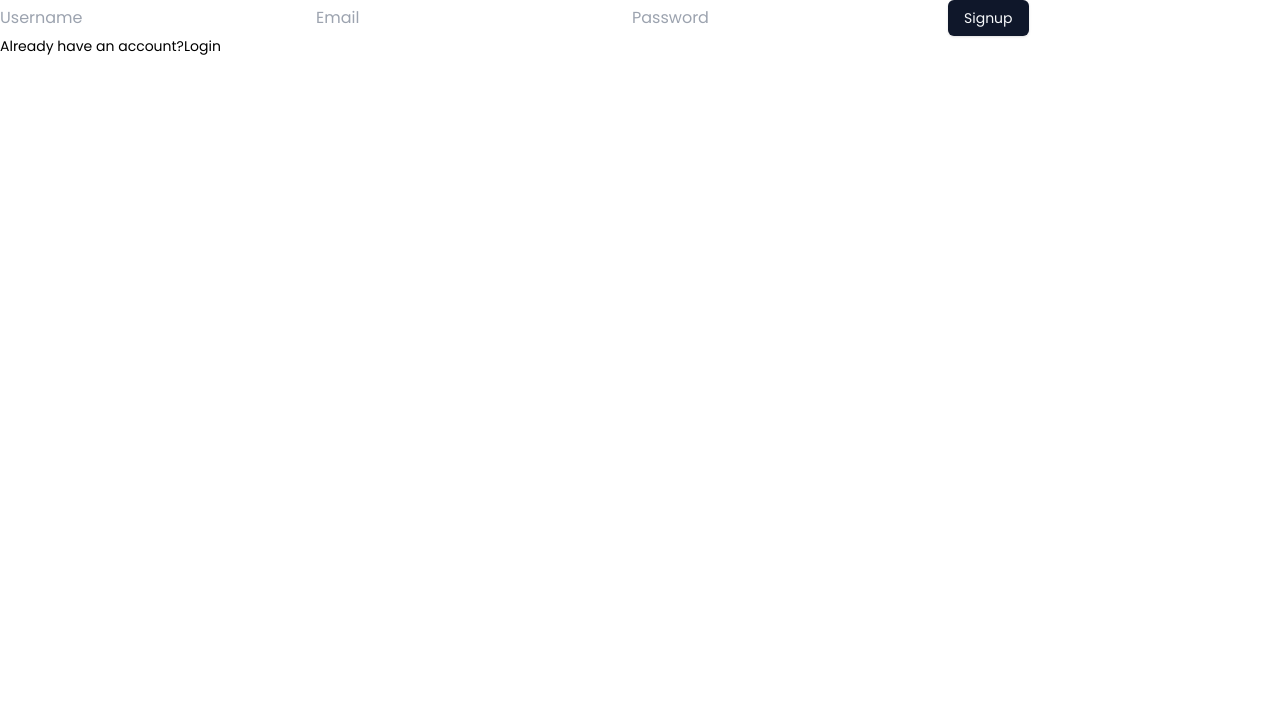
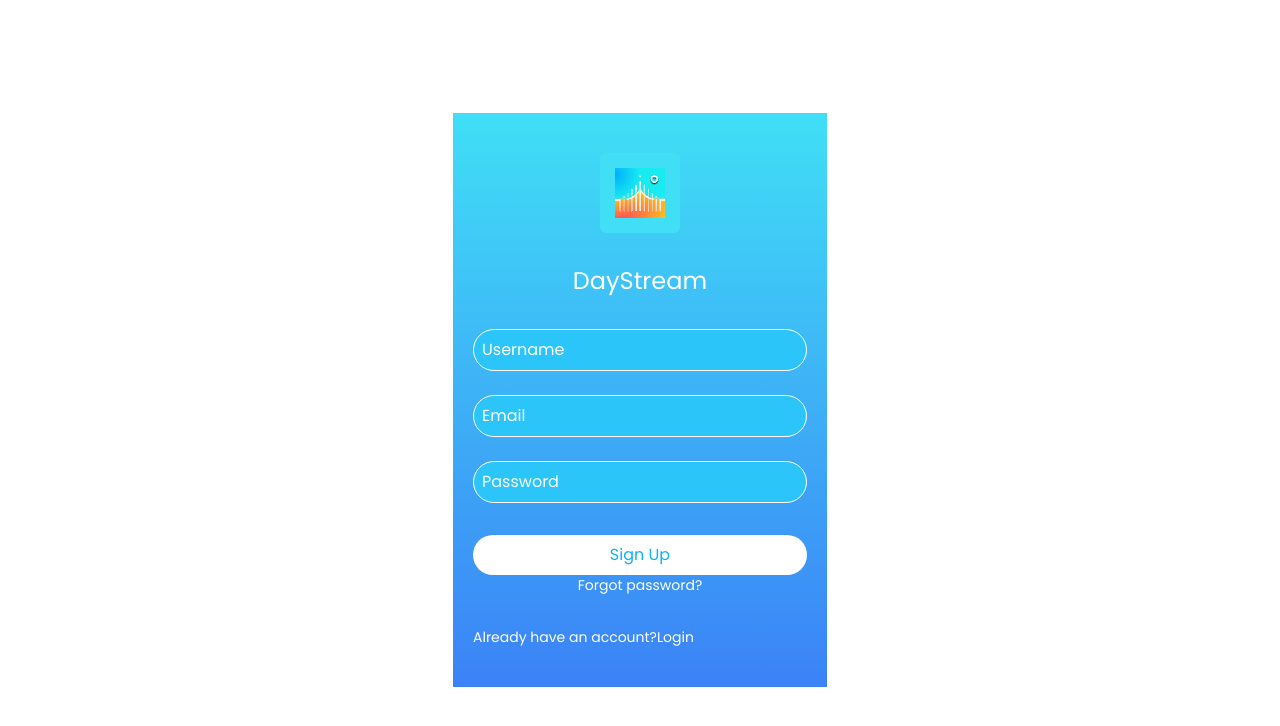
Before and after one commit to adityanithariya/DayStream, a Next.js app in the folder client/: page /Signup in a window 1280 px wide. Shown: the top 726 px of the page. Built offline with nearby package versions, Linux system fonts and the light colour scheme.

Commit message:
signup & login

```diff
--- a/client/app/Signup/page.tsx
+++ b/client/app/Signup/page.tsx
@@ -52,10 +52,8 @@ const Signup: NextPage = () => {
   return isLoginActive ? (
     // Login
     <div className="flex justify-center items-center h-screen sm:w-300">
-      {' '}
       <div className="bg-gradient-to-b from-light-blue to-blue-500 w-auto flex flex-col items-center justify-center sm:h-auto py-10">
         <div className="max-w-md h-20 w-20 bg-light-blue rounded-md mb-8 flex items-center justify-center">
-          {' '}
           <Image
             className="p-3 text-xl"
             src="/icon-72x72.png"
@@ -111,40 +109,69 @@ const Signup: NextPage = () => {
     </div>
   ) : (
     // Sign Up
-    <div>
+
+    <div className="flex justify-center items-center h-screen  ">
+      <div className="bg-gradient-to-b from-light-blue to-blue-500  flex flex-col items-center justify-center sm:h-auto py-10 ">
+        <div className="max-w-md h-20 w-20 bg-light-blue rounded-md mb-8 flex items-center justify-center">
+          <Image
+            className="p-3 text-xl"
+            src="/icon-72x72.png"
+            alt="logo"
+            height={96}
+            width={96}
+          />
+        </div>
+        <span className="text-white mb-8 text-2xl">DayStream</span>
         <form
+          className="flex flex-col px-5 sm:h-auto"
           onSubmit={(e) => {
             e.preventDefault()
-          handleSignUp()
+            // Your signup form submission logic here (handleSignUp)
           }}
         >
+          <div className="flex flex-col space-y-6">
             <input
+              className="custom-input"
               type="text"
               placeholder="Username"
               value={username}
               onChange={handleUsernameChange}
             />
             <input
+              className="custom-input"
               type="email"
               placeholder="Email"
               value={email}
               onChange={handleEmailChange}
             />
             <input
+              className="custom-input"
               type="password"
               placeholder="Password"
               value={password}
               onChange={handlePasswordChange}
             />
-        <Button type="submit">Signup</Button>
-        <p className="text-sm">
+          </div>
+          <button
+            className="p-2 bg-white rounded-3xl text-dark-blue mt-8"
+            type="submit"
+            onClick={handleSignUp}
+          >
+            Sign Up
+          </button>
+          <span className="text-white m-auto text-sm mb-8">
+            Forgot password?
+          </span>
+          {/* Remove "or continue with" for signup form */}
+          <p className="text-white mb-0 text-sm">
             Already have an account?
-          <button type="submit" onClick={toggleForms}>
+            <button className="text-sm" type="submit" onClick={toggleForms}>
               Login
             </button>
           </p>
         </form>
       </div>
+    </div>
   )
 }
 
--- a/client/package.json
+++ b/client/package.json
@@ -20,7 +20,7 @@
     "react": "^18",
     "react-dom": "^18",
     "react-hook-form": "^7.51.3",
-    "react-icons": "^5.0.1",
+    "react-icons": "^5.2.1",
     "react-toastify": "^10.0.5",
     "tailwind-merge": "^2.3.0",
     "tailwindcss-animate": "^1.0.7",
```
Also changed, not shown: 1 other file (tests, documents, lock files or other folders). Lines whose indentation alone changed are shown as unchanged.
